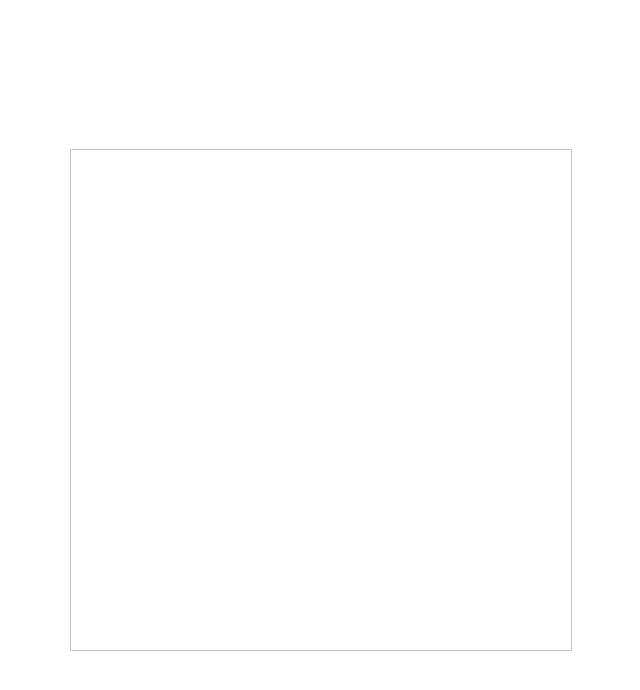
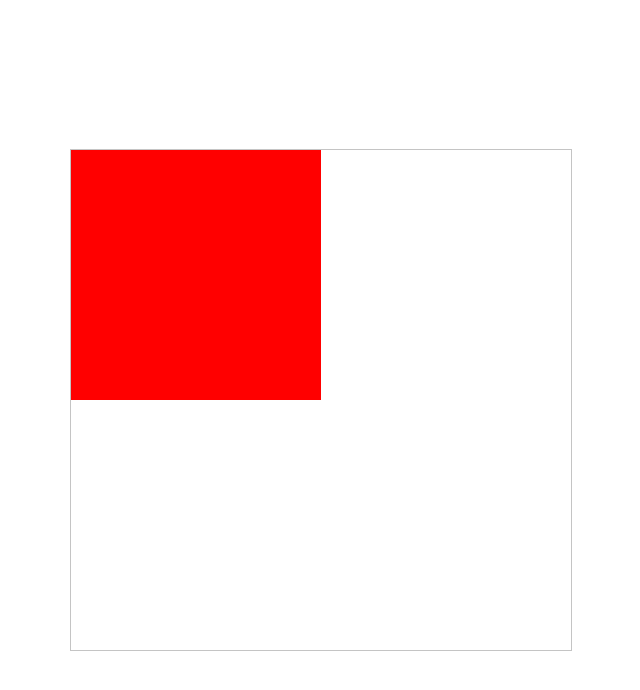
Before and after one commit to VictorPereiira/canvas-study, a plain HTML site: page index.html in a window 1280 px wide. Shown: the whole page, without its empty margins (319-959 px from the left). Drawn offline with Linux system fonts and the light colour scheme.

Commit message:
create basic element

```diff
--- a/index.html
+++ b/index.html
@@ -11,6 +11,7 @@
 
 <body>
     <canvas id="screen" width="500px" height="500px"></canvas>
+    <script src="script.js"></script>
 </body>
 
 </html>
--- a/script.js
+++ b/script.js
@@ -0,0 +1,13 @@
+const screen = document.getElementById('screen')
+const context = screen.getContext('2d');
+
+const element = {
+    'color': 'red',
+    'positionX': 0,
+    'positionY': 0,
+    'width': 250,
+    'height': 250
+}
+
+context.fillStyle = element.color
+context.fillRect(element.positionX, element.positionY, element.width, element.height)
```
